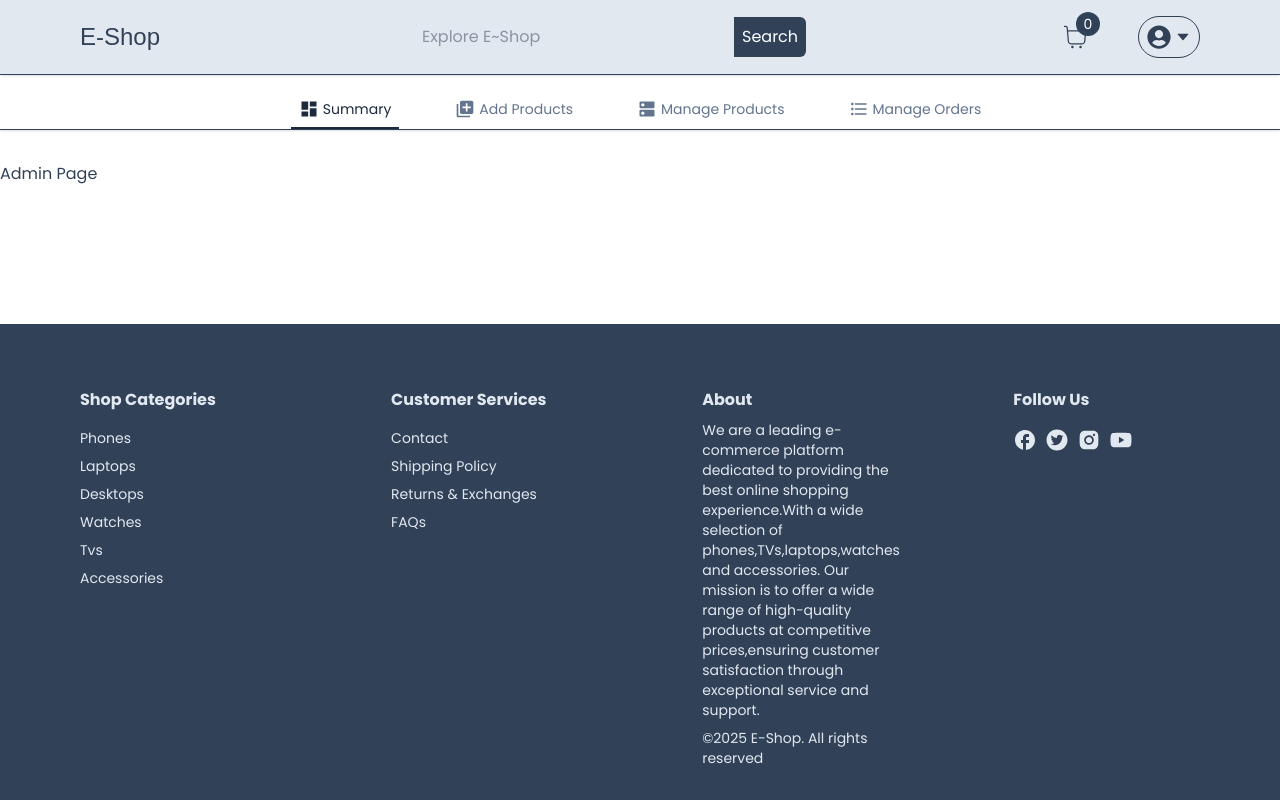
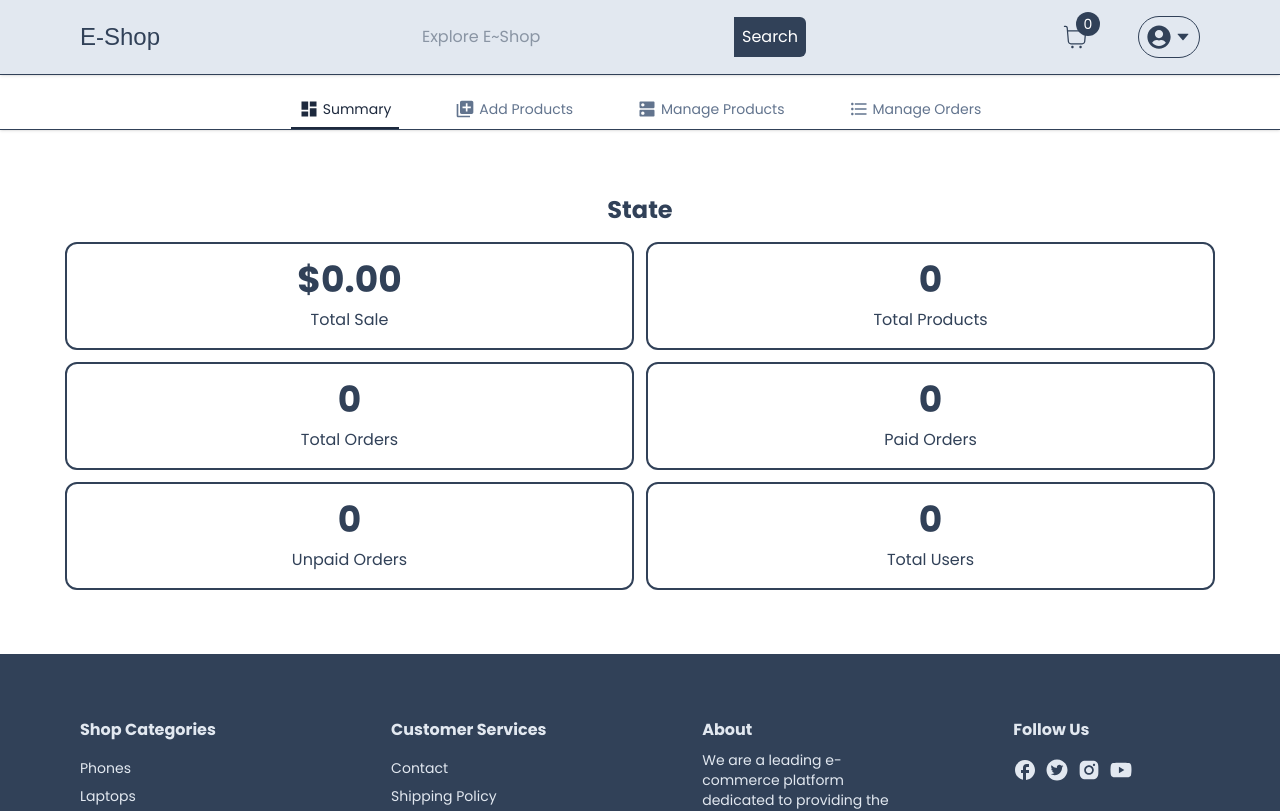
Before and after one commit to Kimeme/E-commerce, a Next.js app: page /admin in a window 1280 px wide. Shown: the top 811 px of the page. Built offline with nearby package versions, Linux system fonts and the light colour scheme; no server answers; the database is empty; a web font is replaced by a local one.

Commit message:
Added Summary and formatNumber file

```diff
--- /dev/null
+++ b/actions/getUsers.ts
@@ -0,0 +1,11 @@
+import prisma from '@/libs/prismadb';
+
+export default async function getUsers() {
+    try{
+        const users = await prisma?.user.findMany()
+        return users
+    } catch(error:any){
+        throw new Error(error)
+    }
+
+}
--- /dev/null
+++ b/app/admin/Summary.tsx
@@ -0,0 +1,105 @@
+'use client'
+import {Order, Product, User} from "@prisma/client";
+import { useEffect, useState } from "react";
+import Heading from "../components/Heading";
+import { formatPrice } from "@/utils/formatPrice";
+import { formatNumber } from "@/utils/formatNumber";
+
+interface SummaryProps{
+    orders:Order[];
+    products:Product[];
+    users:User[]
+}
+
+type SummaryDataType={
+    [key: string]:{
+        label:string;
+        digit:number;
+    }
+}
+
+const Summary:React.FC<SummaryProps>=({orders, products, users}) =>{
+    const [summaryData, setSummaryData] = useState<SummaryDataType>({
+        sale:{
+            label:'Total Sale',
+            digit:0
+        },
+        products:{
+            label:'Total Products',
+            digit:0
+        },
+        orders:{
+            label:'Total Orders',
+            digit:0
+        },
+        paidOrders:{
+            label:'Paid Orders',
+            digit:0
+        },
+        unpaidOrders:{
+            label:'Unpaid Orders',
+            digit:0
+        },
+        users:{
+            label:'Total Users',
+            digit:0
+        },
+
+    })
+
+    useEffect(() =>{
+        setSummaryData((prev) =>{
+            let tempData= {...prev}
+            const totalSale = orders.reduce((acc,item) =>{
+                if(item.status === 'complete'){
+
+                    return acc + item.amount
+                }else return acc
+            }, 0)
+
+            const paidOrders = orders.filter((order =>{
+                return order.status === 'complete'
+            }))
+            const unpaidOrders = orders.filter((order => {
+                return order.status == 'pending'
+            }))
+
+            tempData.sale.digit = totalSale;
+            tempData.orders.digit = orders.length;
+            tempData.paidOrders.digit = paidOrders.length;
+            tempData.unpaidOrders.digit = unpaidOrders.length;
+            tempData.products.digit = products.length;
+            tempData.users.digit = users.length;
+            return tempData
+
+        })
+    }, [orders, products, users])
+
+    const summaryKeys = Object.keys(summaryData)
+    return (<div className="max-w-[1150px] m-auto">
+        <div className="mb-4 mt-8">
+            <Heading title="State" center />
+        </div>
+
+<div className="grid grid-cols-2 gap-3 max-h-[50vh] overflow-y-auto">
+       {
+        summaryKeys && summaryKeys.map((key) =>{
+            return<div key={key} className="rounded-xl border-2 p-4 flex flex-col items-center gap-2 transition">
+                <div className="text-xl md:text-4xl font-bold">
+                    {
+                        summaryData[key].label == 'Total Sale' ? <>{formatPrice(summaryData[key].digit)}</>:<>{formatNumber(summaryData[key].digit)}</>
+                    }
+
+                </div>
+                <div>{summaryData[key].label}</div>
+
+            </div>
+
+        })
+       }
+
+        </div>
+    </div>);
+}
+
+export default Summary;
--- a/app/admin/page.tsx
+++ b/app/admin/page.tsx
@@ -1,5 +1,22 @@
-const Admin = () =>{
-    return (<div className="pt-8">Admin Page</div>);
+
+import Summary from "./Summary";
+import getProducts from "@/actions/getProducts";
+import getOrders from "@/actions/getOrders";
+import getUsers from "@/actions/getUsers";
+import { Container } from "@mui/material";
+
+const Admin = async() =>{
+    const products= await getProducts({category:null})
+    const orders = await getOrders()
+    const users = await getUsers()
+
+
+    return (<div className="pt-8">
+        <Container>
+           <Summary products={products} orders={orders} users={users} />
+        </Container>
+
+    </div>);
 
 }
 export default Admin;
--- /dev/null
+++ b/utils/formatNumber.ts
@@ -0,0 +1,3 @@
+ export const formatNumber = (digit:number) =>{
+    return new Intl.NumberFormat('en-US').format(digit)
+ }
```
